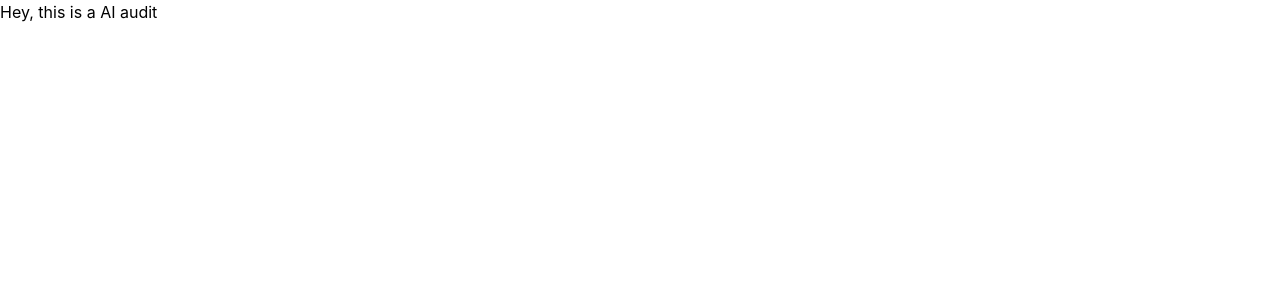
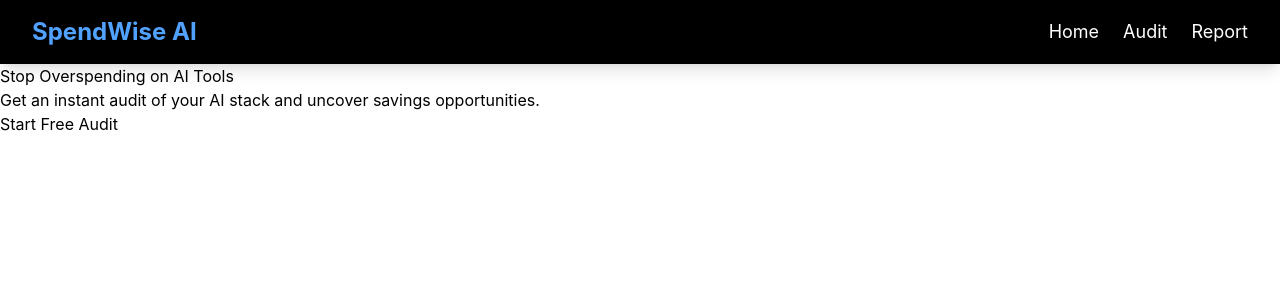
Before and after one commit to akashzone/SpendWise-AI, a React app in the folder frontend/: page / in a window 1280 px wide. Shown: the top 300 px of the page. Built offline with nearby package versions, Linux system fonts and the light colour scheme; the HTML template or start-up script is replaced by a standard one.

Commit message:
feat: add React Router pages and routing structure

```diff
--- a/frontend/src/App.jsx
+++ b/frontend/src/App.jsx
@@ -3,15 +3,32 @@
 import viteLogo from './assets/vite.svg'
 import heroImg from './assets/hero.png'
 import './App.css'
+import { BrowserRouter, Routes, Route, Link } from "react-router-dom";
+
+import Home from "./components/pages/Home";
+import Audit from "./components/pages/Audit";
+import Report from "./components/pages/Report";
+import Navbar from "./components/Navbar";
 
 function App() {
-  const [count, setCount] = useState(0)
+
+
 
   return (
     <>
-     <h3>Hey, this is a AI audit</h3>
+      <BrowserRouter>
+        {/* Navbar */}
+        <Navbar />
+
+        <Routes>
+          <Route path="/" element={<Home />} />
+
+          <Route path="/audit" element={<Audit />} />
+
+          <Route path="/report/:id" element={<Report />} />
+        </Routes>
+      </BrowserRouter>
     </>
   )
 }
-
 export default App
--- /dev/null
+++ b/frontend/src/components/Navbar.jsx
@@ -0,0 +1,41 @@
+import { Link } from "react-router-dom";
+
+function Navbar() {
+    return (
+        <nav className="bg-black text-white px-8 py-4 shadow-lg">
+            <div className="max-w-7xl mx-auto flex items-center justify-between">
+
+                <h1 className="text-2xl font-bold text-blue-400">
+                    SpendWise AI
+                </h1>
+
+                <div className="flex gap-6 text-lg">
+
+                    <Link
+                        to="/"
+                        className="hover:text-blue-400 transition duration-300"
+                    >
+                        Home
+                    </Link>
+
+                    <Link
+                        to="/audit"
+                        className="hover:text-blue-400 transition duration-300"
+                    >
+                        Audit
+                    </Link>
+
+                    <Link
+                        to="/report/1234"
+                        className="hover:text-blue-400 transition duration-300"
+                    >
+                        Report
+                    </Link>
+
+                </div>
+            </div>
+        </nav>
+    );
+}
+
+export default Navbar;
--- /dev/null
+++ b/frontend/src/components/pages/Audit.jsx
@@ -0,0 +1,9 @@
+const Audit = () => {
+  return (
+    <div>
+      <h1>Audit Page</h1>
+    </div>
+  );
+};
+
+export default Audit;
--- /dev/null
+++ b/frontend/src/components/pages/Home.jsx
@@ -0,0 +1,14 @@
+
+
+function Home() {
+    return (
+        <>
+            <h1>Stop Overspending on AI Tools</h1>
+            <p>
+                Get an instant audit of your AI stack and uncover savings opportunities.
+            </p>
+            <button class="bg" >Start Free Audit</button>
+        </>
+    )
+}
+export default Home
--- /dev/null
+++ b/frontend/src/components/pages/Report.jsx
@@ -0,0 +1,14 @@
+import { useParams } from "react-router-dom";
+
+const Report = () => {
+  const { id } = useParams();
+
+  return (
+    <div>
+      <h1>Report Page</h1>
+      <p>Report ID: {id}</p>
+    </div>
+  );
+};
+
+export default Report;
```
